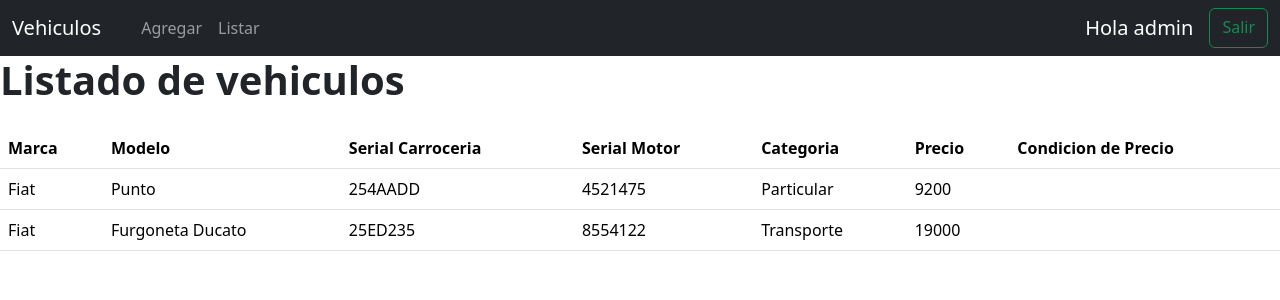
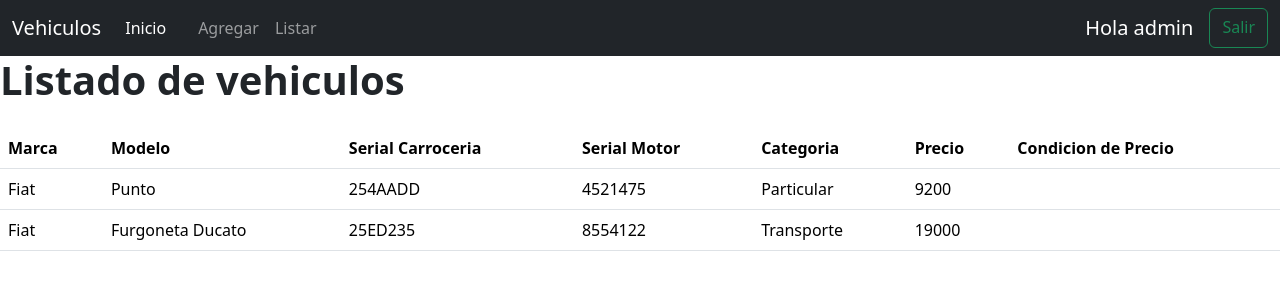
Before and after one commit to HidalgoAlejandra/proyecto_vehiculos_django, a Django app: page /catalogo/ in a window 1280 px wide. Shown: the top 300 px of the page. Run offline with Django 4.2, Linux system fonts and the light colour scheme; a user stored in the database is signed in; data comes from the database, SQL or seed files in the repository; both versions use the stored data as it was after the commit; some libraries are stand-ins or nearby versions.

Commit message:
formulario add

```diff
--- a/config/templates/base.html
+++ b/config/templates/base.html
@@ -28,6 +28,9 @@
         </button>
         <div class="collapse navbar-collapse" id="navbarSupportedContent">
           <ul class="navbar-nav me-auto mb-2 mb-lg-0">
+            <li class="nav-item">
+              <a class="nav-link active" aria-current="page" href="/menu">Inicio</a>
+            </li>
             {% if user.is_authenticated %}
             <li class="nav-item">
               <a class="nav-link active" aria-current="page" href="#"></a>
@@ -44,9 +47,7 @@
 
           </ul>
           {% else %}
-          <li class="nav-item">
-            <a class="nav-link active" aria-current="page" href="#">Inicio</a>
-          </li>
+
 
           <li class="nav-item">
             <a class="nav-link" href="/login">Login</a>
```
Also changed, not shown: config/db.sqlite3.
